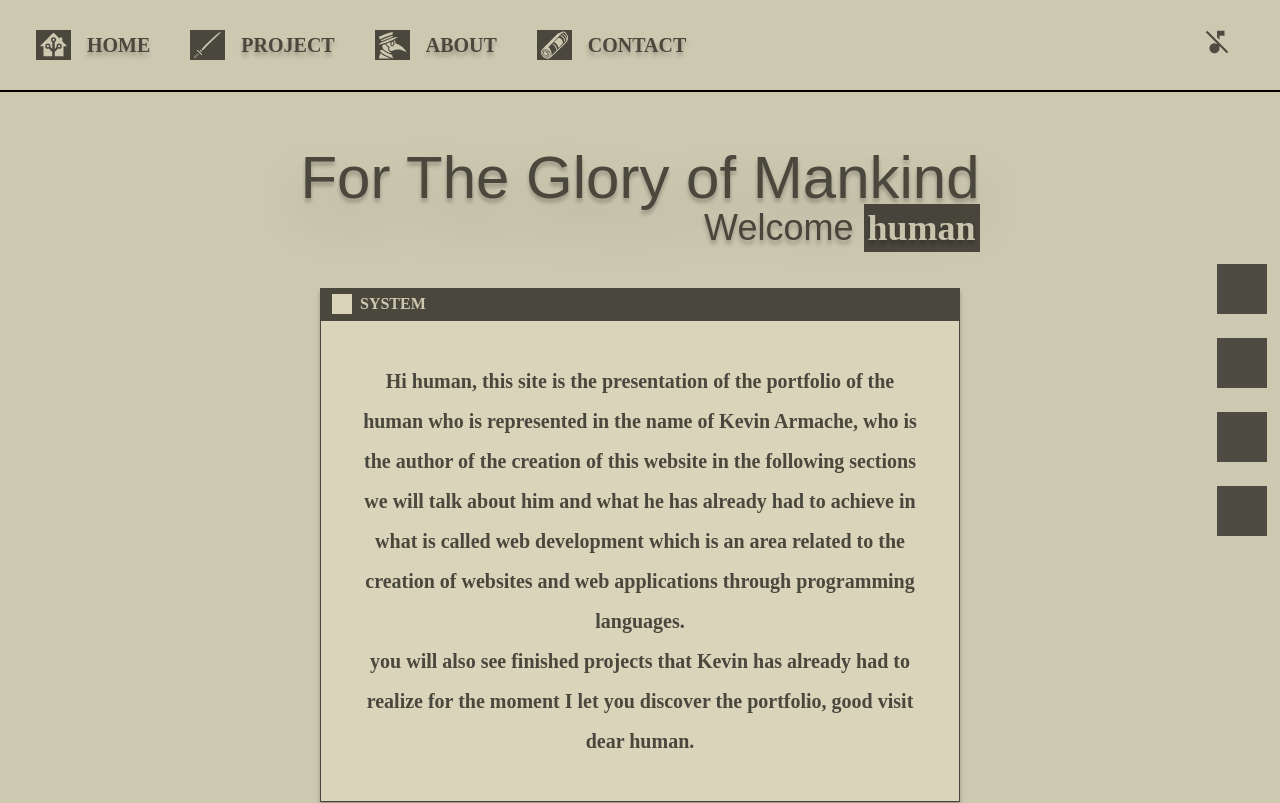
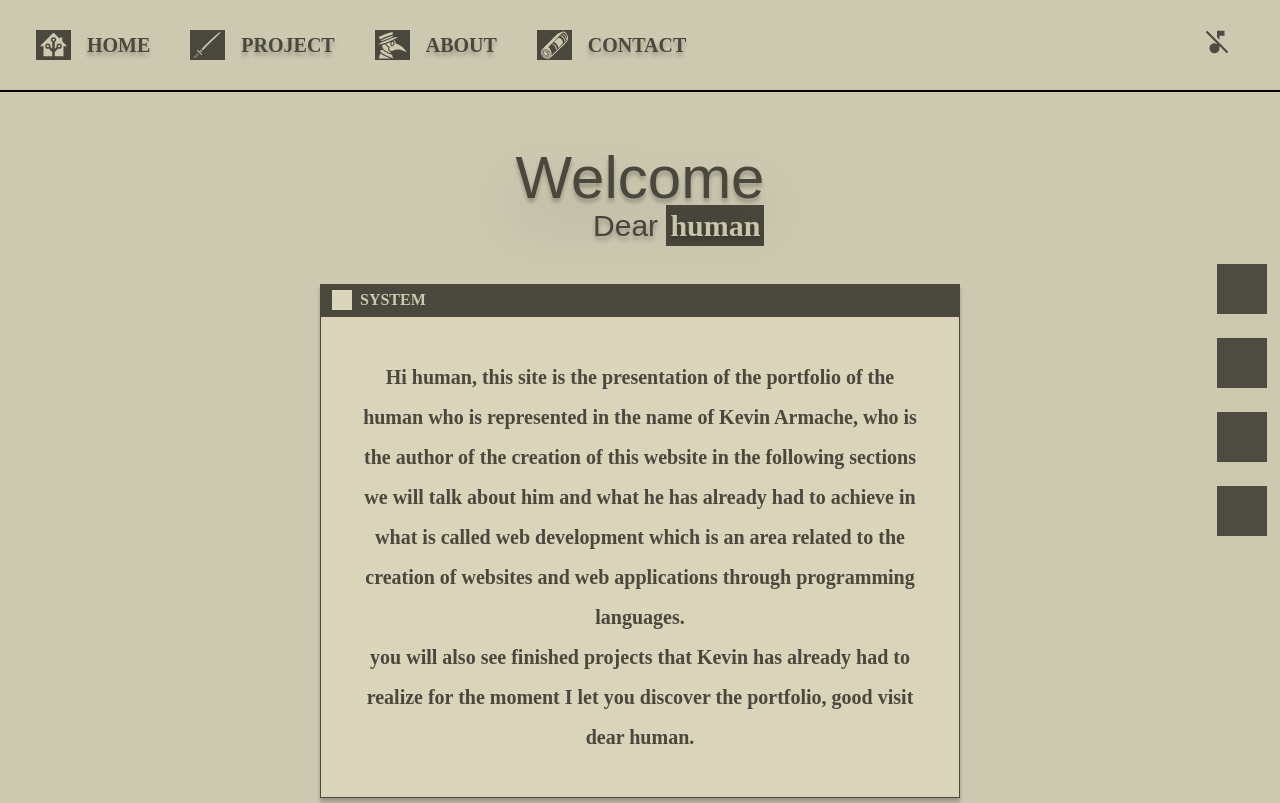
Before and after one commit to KevinArmache/Portfolio, a Next.js app: page / in a window 1280 px wide. Shown: the top 803 px of the page. Built offline with nearby package versions, Linux system fonts and the light colour scheme; a web font is replaced by a local one.

Commit message:
fix: animation on all pages

```diff
--- a/src/app/page.jsx
+++ b/src/app/page.jsx
@@ -41,19 +41,19 @@ export default function Home() {
   };
 
   return (
-    <main>
-      <div className="w-fit mx-auto">
+    <main className="">
+      <div className="w-fit mx-auto ">
         <h1
           ref={textRef}
-          className={`${rodin.className} animation my-text-shadow  mt-14 text-center text-6xl drop-shadow-2xl`}
+          className={`${rodin.className} animation opacity-0 my-text-shadow  mt-14 text-center text-6xl drop-shadow-2xl`}
         >
-          For The Glory of Mankind
+          Welcome
         </h1>
         <div className="text-center ">
           <h3
-            className={` ${rodin.className} animation text-right my-text-shadow text-4xl `}
+            className={` ${rodin.className} animation  opacity-0 text-right my-text-shadow text-3xl `}
           >
-            Welcome{" "}
+            Dear{" "}
             <span className="bg-secondary-color p-1 font-bold text-primary-color">
               human
             </span>
@@ -61,7 +61,7 @@ export default function Home() {
         </div>
       </div>
 
-      <div className="mt-10 mx-auto w-1/2 my-box-shadow animation">
+      <div className="mt-10 mx-auto w-1/2 my-box-shadow animation opacity-0">
         <div className="bg-secondary-color flex items-center  p-1  mx-auto">
           <span className="bg-last-color mx-2  h-5 w-5"></span>
           <span className="text-primary-color font-bold">SYSTEM</span>
@@ -83,7 +83,7 @@ export default function Home() {
         </div>
       </div>
 
-      <div className="mx-auto mb-10 mt-10  text-center w-2/3 animation">
+      <div className="mx-auto mb-10 mt-10 opacity-0  text-center w-2/3 animation">
         <Link href="/home" className="inline-block" onClick={ChangePage}>
           <svg
             xmlns="http://www.w3.org/2000/svg"
```
